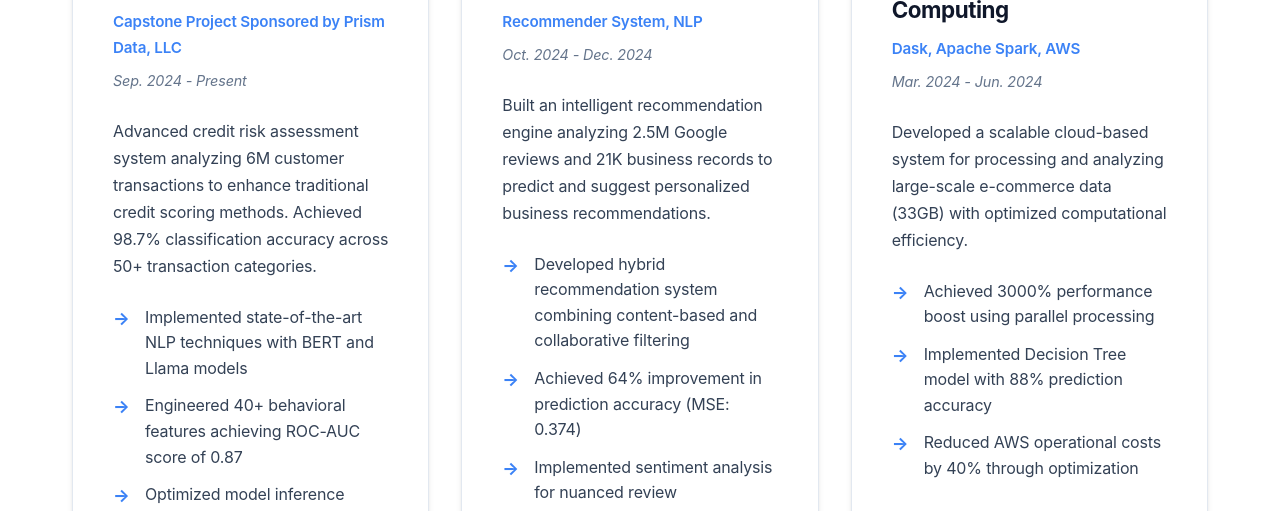
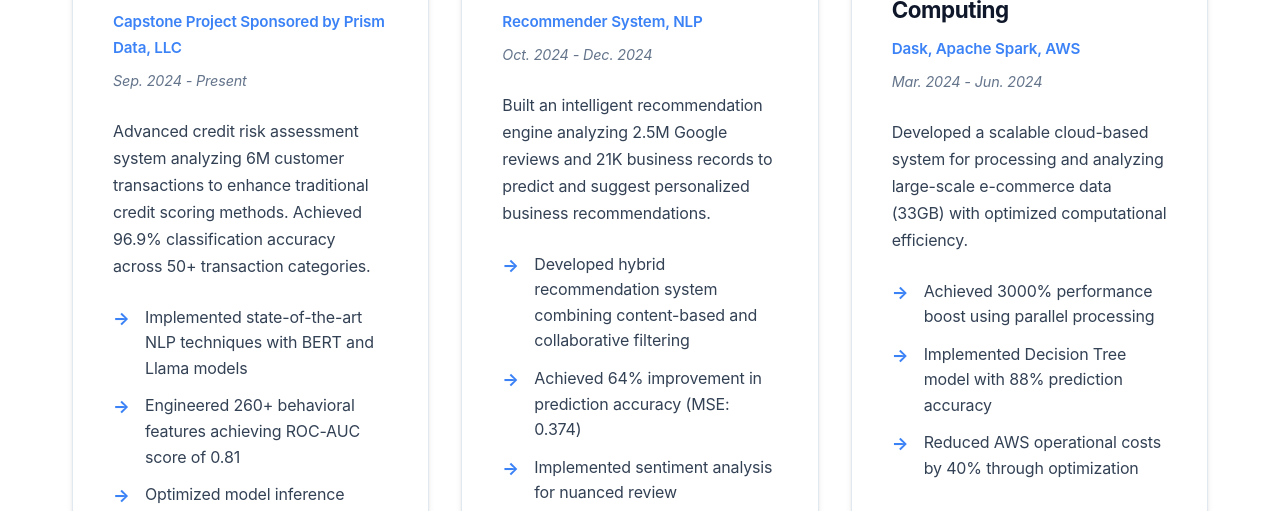
Before and after one commit to zaczhou0928/zaczhou0928.github.io, a plain HTML site: page index.html in a window 1280 px wide. Shown: the part 3825-4336 px from the top of the page. Drawn offline with Linux system fonts and the light colour scheme.

```diff
--- a/index.html
+++ b/index.html
@@ -169,10 +169,10 @@
                     <p class="project-subtitle">Capstone Project Sponsored by Prism Data, LLC</p>
                     <p class="project-duration">Sep. 2024 - Present</p>
                     <div class="project-details">
-                        <p>Advanced credit risk assessment system analyzing 6M customer transactions to enhance traditional credit scoring methods. Achieved 98.7% classification accuracy across 50+ transaction categories.</p>
+                        <p>Advanced credit risk assessment system analyzing 6M customer transactions to enhance traditional credit scoring methods. Achieved 96.9% classification accuracy across 50+ transaction categories.</p>
                         <ul class="project-achievements">
                             <li>Implemented state-of-the-art NLP techniques with BERT and Llama models</li>
-                            <li>Engineered 40+ behavioral features achieving ROC-AUC score of 0.87</li>
+                            <li>Engineered 260+ behavioral features achieving ROC-AUC score of 0.81</li>
                             <li>Optimized model inference latency while maintaining high accuracy</li>
                         </ul>
                         <div class="tech-stack">
```
